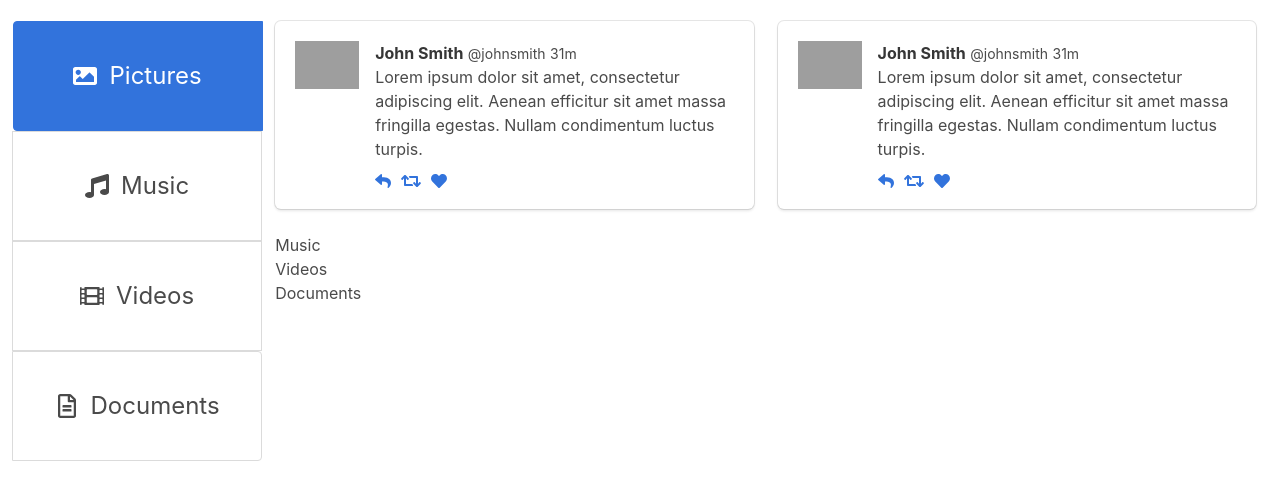
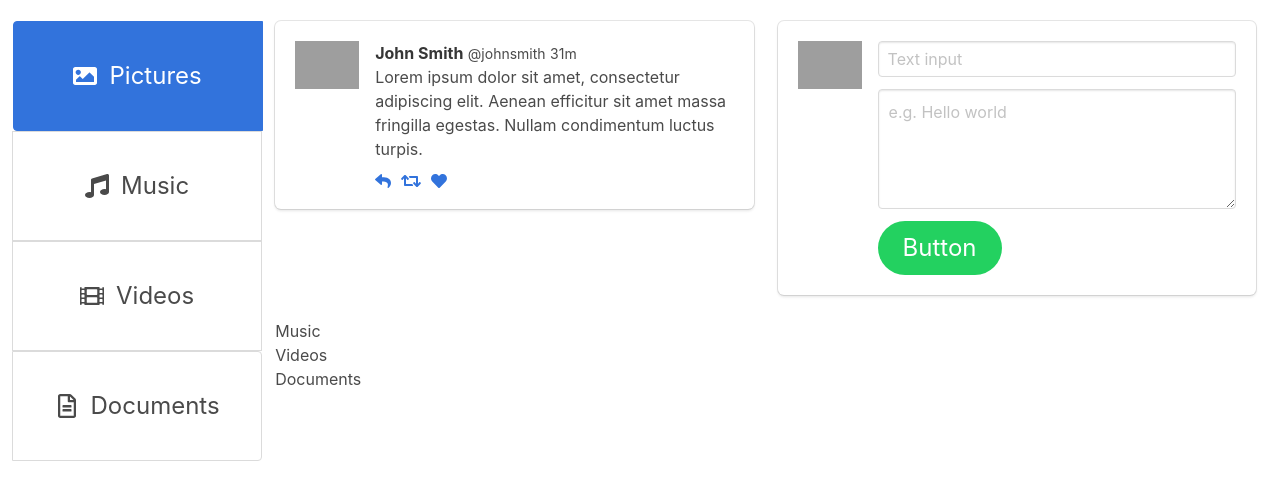
Before and after one commit to scarnage999/bulma, a website: page index.html in a window 1280 px wide. Shown: the part 168-668 px from the top of the page. Drawn offline with Linux system fonts and the light colour scheme; grey boxes are pictures that could not be loaded.

Commit message:
Se agrega controles formulario y boton

```diff
--- a/index.html
+++ b/index.html
@@ -156,31 +156,18 @@
     </div>
     <div class="media-content">
       <div class="content">
-        <p>
-          <strong>John Smith</strong> <small>@johnsmith</small> <small>31m</small>
-          <br>
-          Lorem ipsum dolor sit amet, consectetur adipiscing elit. Aenean efficitur sit amet massa fringilla egestas. Nullam condimentum luctus turpis.
-        </p>
+	  <div class="field">
+			<div class="control">
+        <input class="input" type="text" placeholder="Text input">
+		</div>
+	  </div>
+		<div class="field">
+			<div class="control">
+		<textarea class="textarea" placeholder="e.g. Hello world"></textarea>
+			</div>
+		</div>
+		<button class="button is-success is-rounded is-large">Button</button>
       </div>
-      <nav class="level is-mobile">
-        <div class="level-left">
-          <a class="level-item" aria-label="reply">
-            <span class="icon is-small">
-              <i class="fas fa-reply" aria-hidden="true"></i>
-            </span>
-          </a>
-          <a class="level-item" aria-label="retweet">
-            <span class="icon is-small">
-              <i class="fas fa-retweet" aria-hidden="true"></i>
-            </span>
-          </a>
-          <a class="level-item" aria-label="like">
-            <span class="icon is-small">
-              <i class="fas fa-heart" aria-hidden="true"></i>
-            </span>
-          </a>
-        </div>
-      </nav>
     </div>
   </article>
 </div>
```
